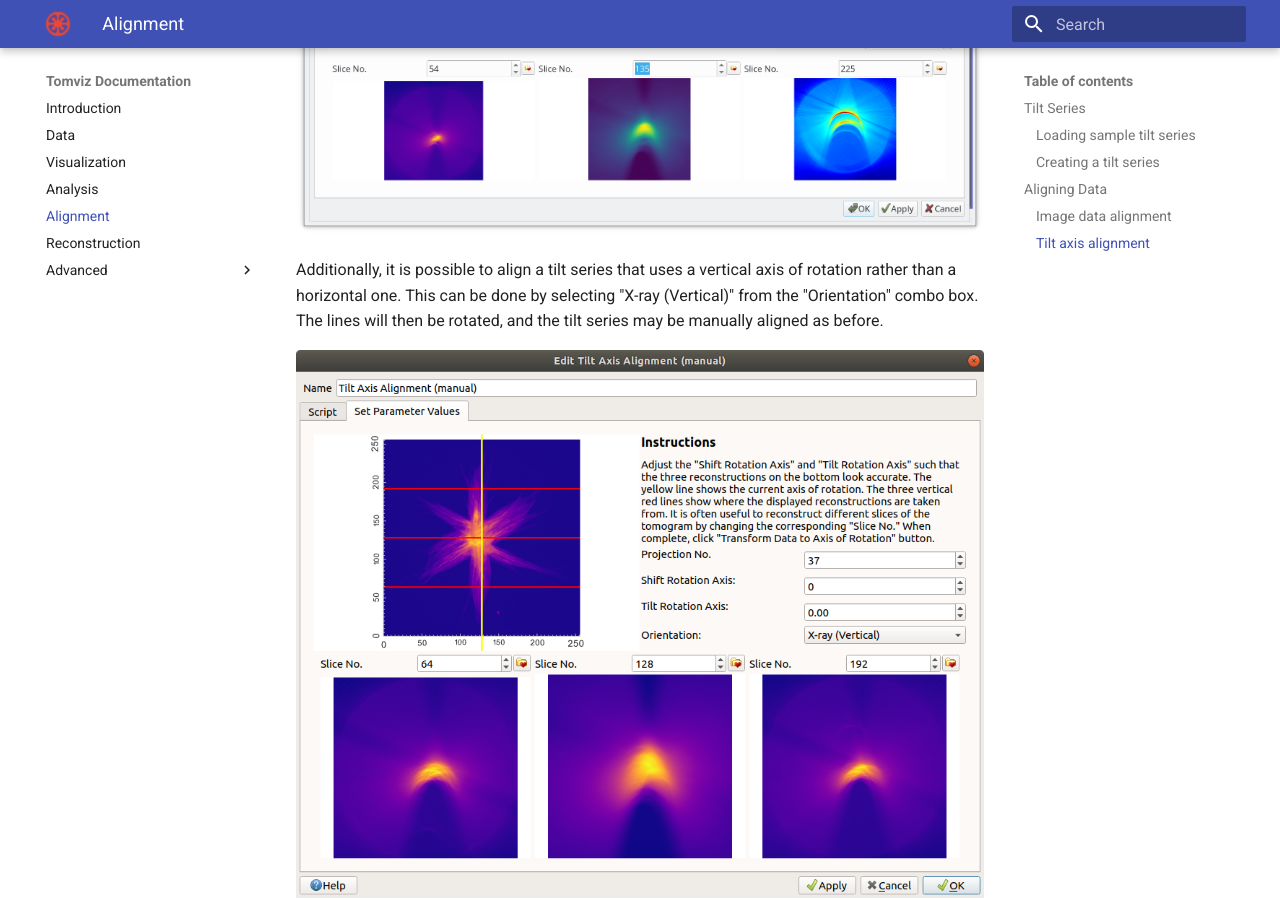
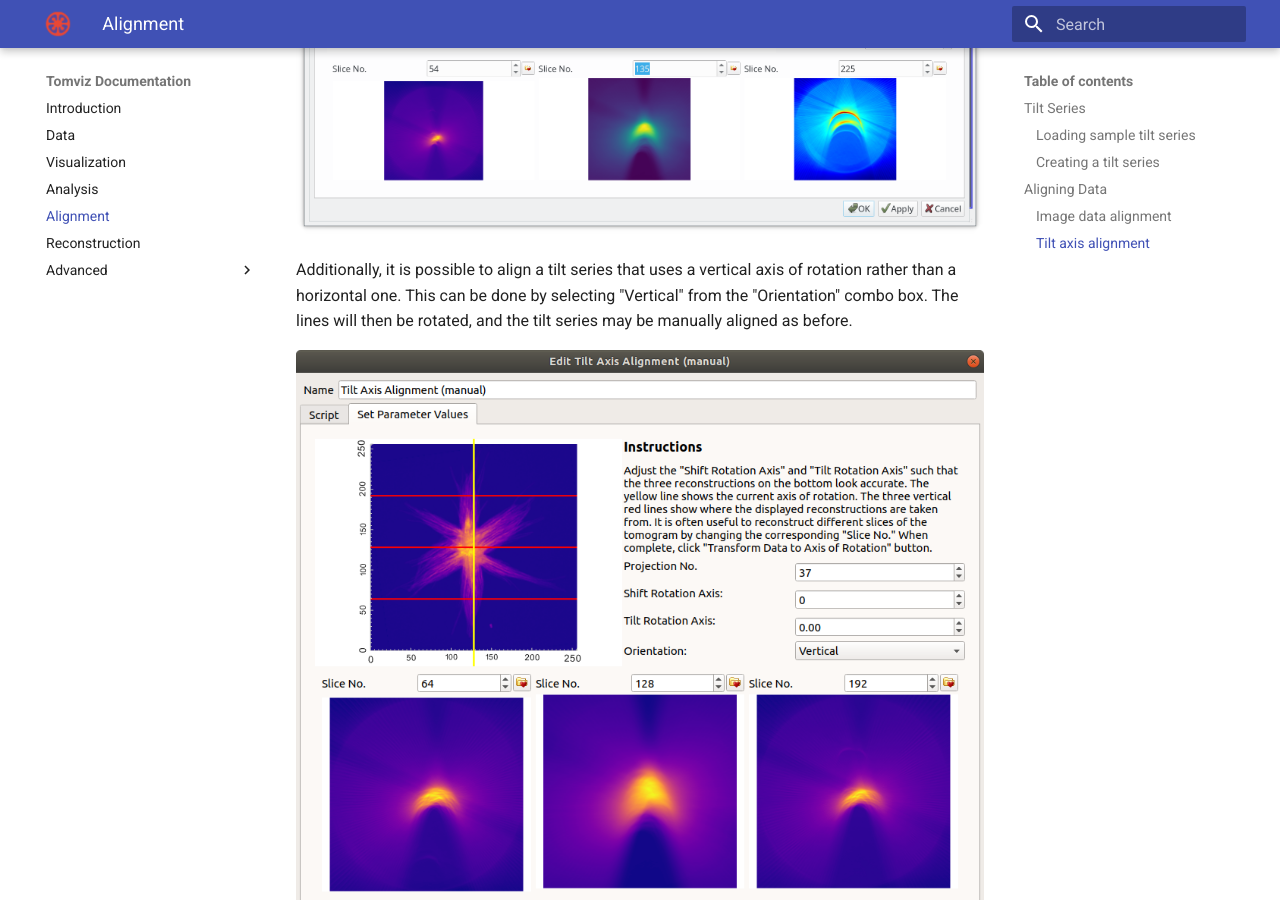
Before and after one commit to OpenChemistry/tomvizdocs, an MkDocs documentation site: the page built from docs/alignment.md, in a window 1280 px wide and 900 px high, scrolled down 8042 px. Built offline with MkDocs 1.6.1 and Material for MkDocs 9.7.7, drawn with Linux system fonts in a browser that asks for light colours.

Commit message:
Simplify Rotate Align Widget orientation names
This updates the documentation to match the changes done in
[this PR](https://github.com/OpenChemistry/tomviz/pull/1957).

Signed-off-by: Patrick Avery <patrick.avery@kitware.com>

```diff
--- a/docs/alignment.md
+++ b/docs/alignment.md
@@ -99,7 +99,7 @@ It is possible to select independent color maps for the reconstruction previews.
 
 Additionally, it is possible to align a tilt series that uses a
 vertical axis of rotation rather than a horizontal one.
-This can be done by selecting "X-ray (Vertical)" from the "Orientation"
+This can be done by selecting "Vertical" from the "Orientation"
 combo box. The lines will then be rotated, and the tilt series may be
 manually aligned as before.
 
```
Also changed, not shown: docs/img/tilt_axis_orientation.png.
